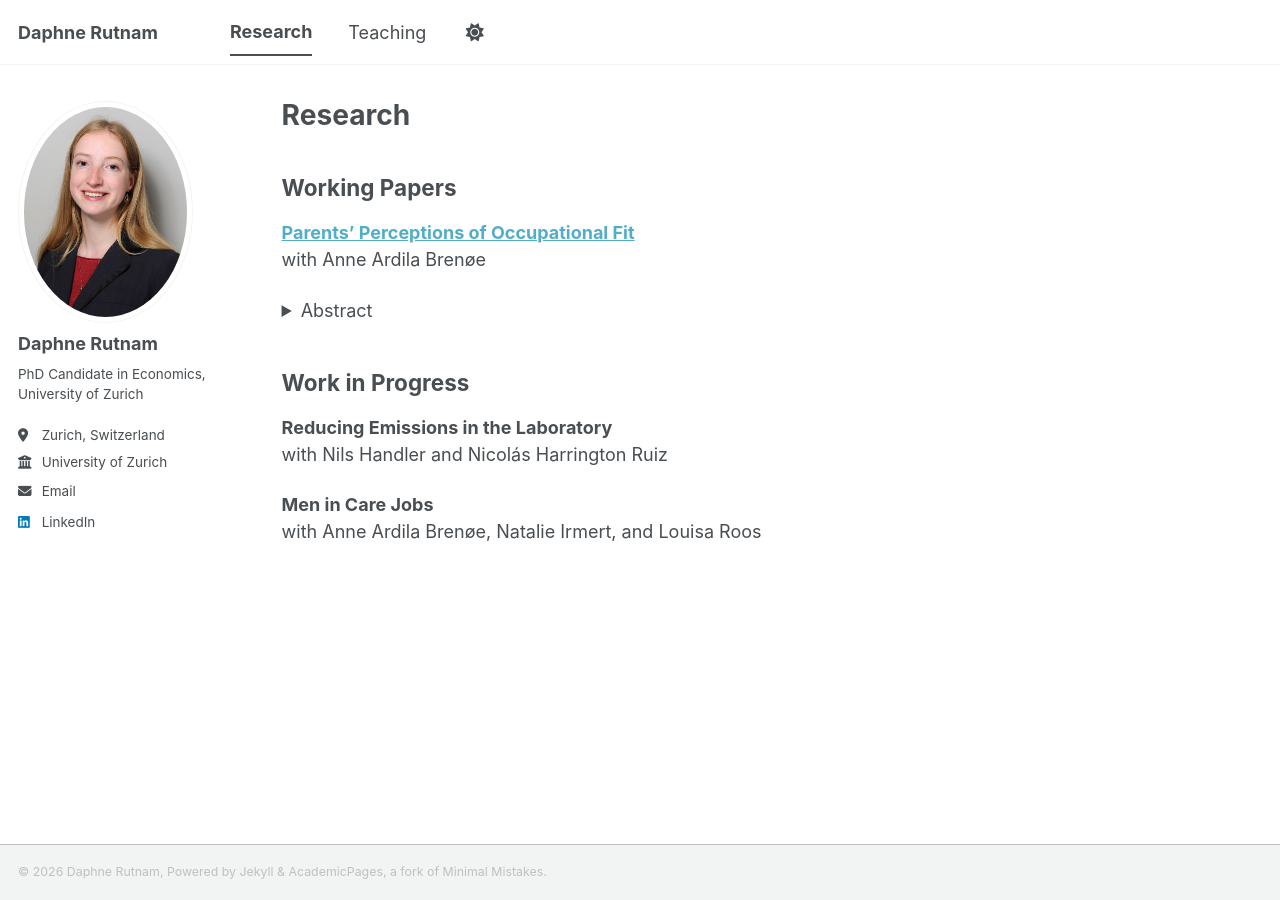
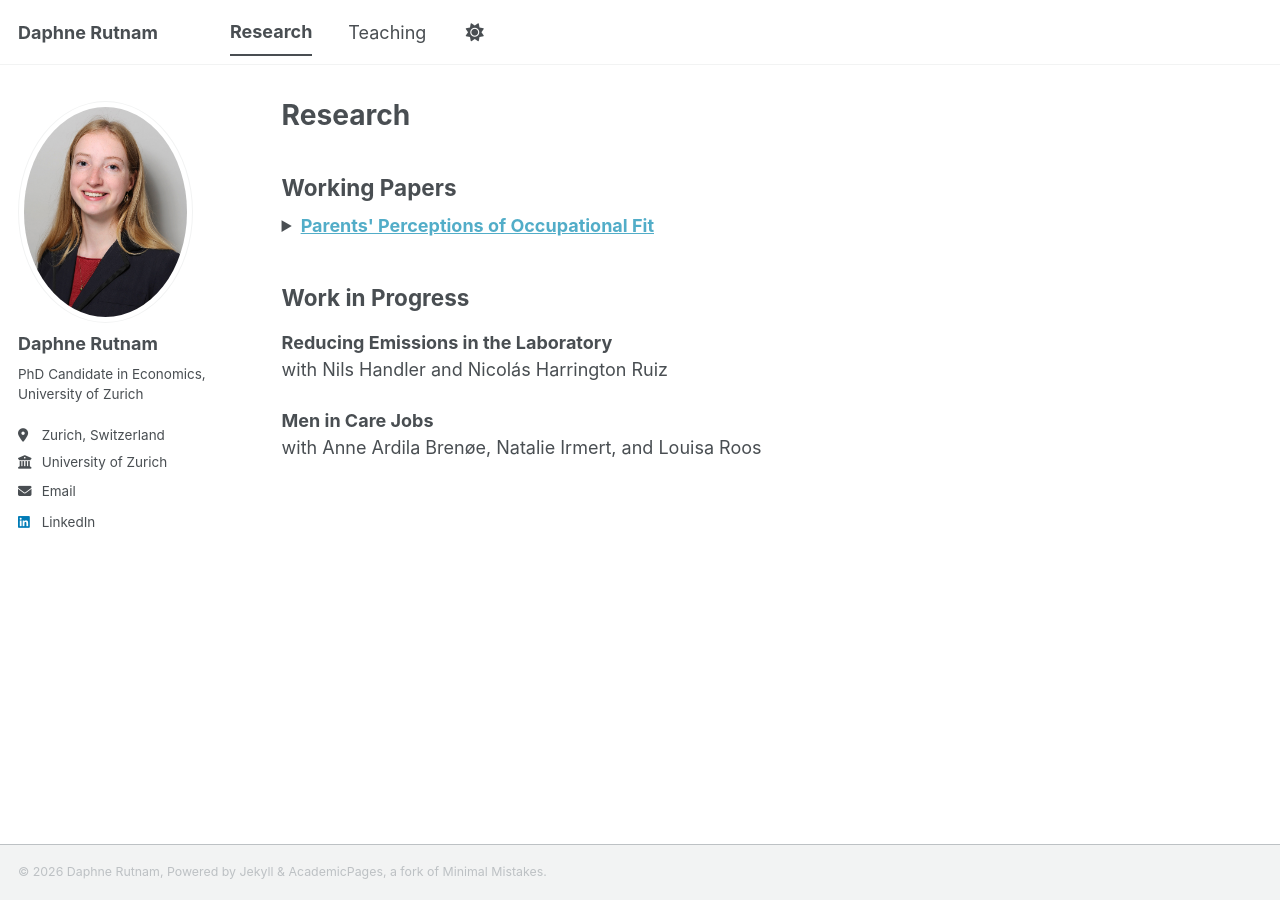
Before and after one commit to daphnerutnam/daphnerutnam.github.io, a Jekyll site: the page built from _pages/publications.md, in a window 1280 px wide. Built offline with Jekyll 4.4.1, drawn with Linux system fonts in a browser that asks for light colours; a style sheet for code colours, icons or effects is not loaded; part of the change alters nothing that is shown.

Commit message:
Enhance publication details for clarity and accessibility
Updated the publication entry for 'Parents' Perceptions of Occupational Fit' to include a summary and improved HTML formatting.

```diff
--- a/_pages/publications.md
+++ b/_pages/publications.md
@@ -7,9 +7,10 @@ author_profile: true
 
 ## Working Papers
 
-**[Parents' Perceptions of Occupational Fit](https://www.rfberlin.com/network-paper/parents-perceptions-of-occupational-fit/){:target="_blank" rel="noopener"}**<br>
+<details><summary><strong><a href="https://www.rfberlin.com/network-paper/parents-perceptions-of-occupational-fit/" target="_blank" rel="noopener">Parents' Perceptions of Occupational Fit</a></strong></summary>
+<!-- **[Parents' Perceptions of Occupational Fit](https://www.rfberlin.com/network-paper/parents-perceptions-of-occupational-fit/){:target="_blank" rel="noopener"}**<br>
 with Anne Ardila Brenøe
-<details><summary>Abstract</summary>
+<details><summary>Abstract</summary> -->
 We study how adolescents' second-order beliefs about their parents' occupational preferences shape gendered career aspirations. In a consequential early-career choice setting, we combine a parental choice experiment with a randomized salience intervention among students. Parents give gendered recommendations, but students substantially overestimate fathers' preference for boys to choose male-dominated occupations as well as mothers' preference for girls to choose female-dominated occupations. Making the same-gender parent salient raises aspirations for gender-congruent occupations, while highlighting the opposite-gender parent and both parents has no effect. Salience does not shift perceived occupational fit, suggesting that identity-based second-order beliefs can reinforce occupational gender segregation.
 </details>
 
```
